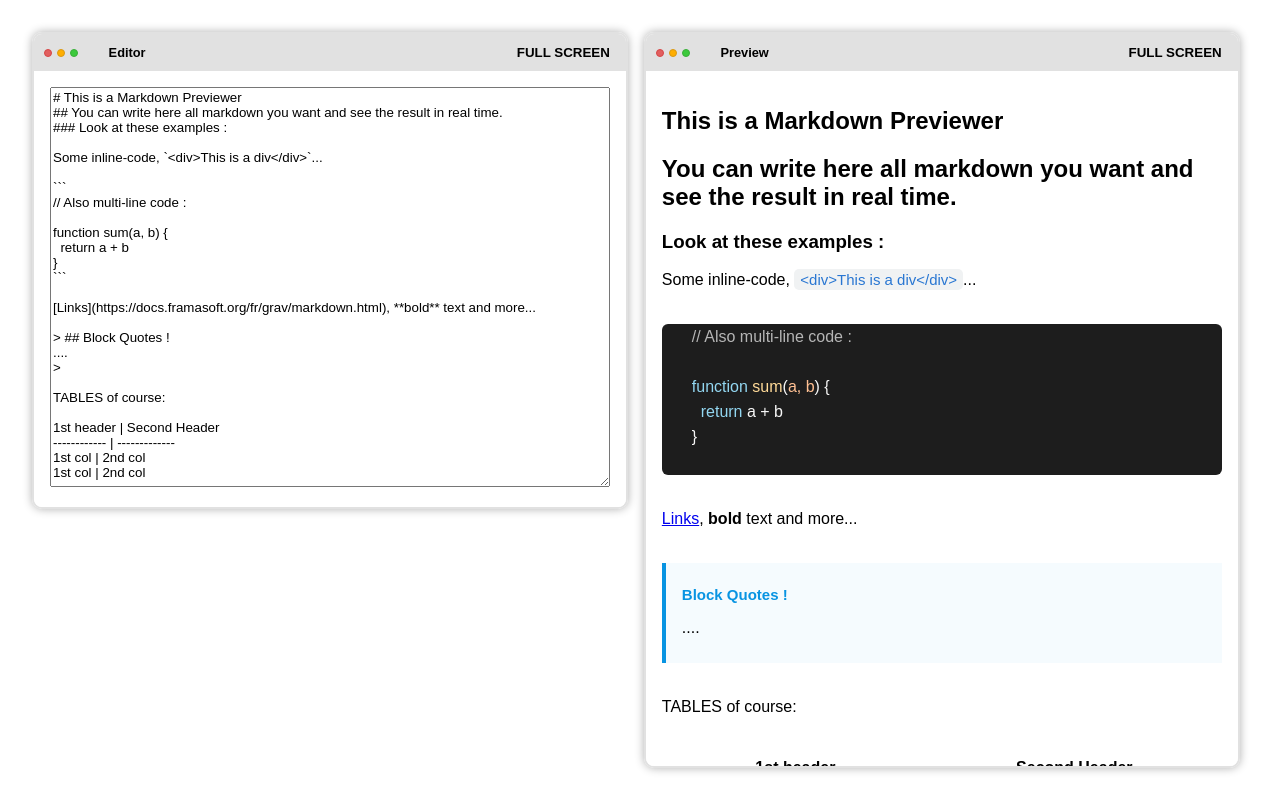
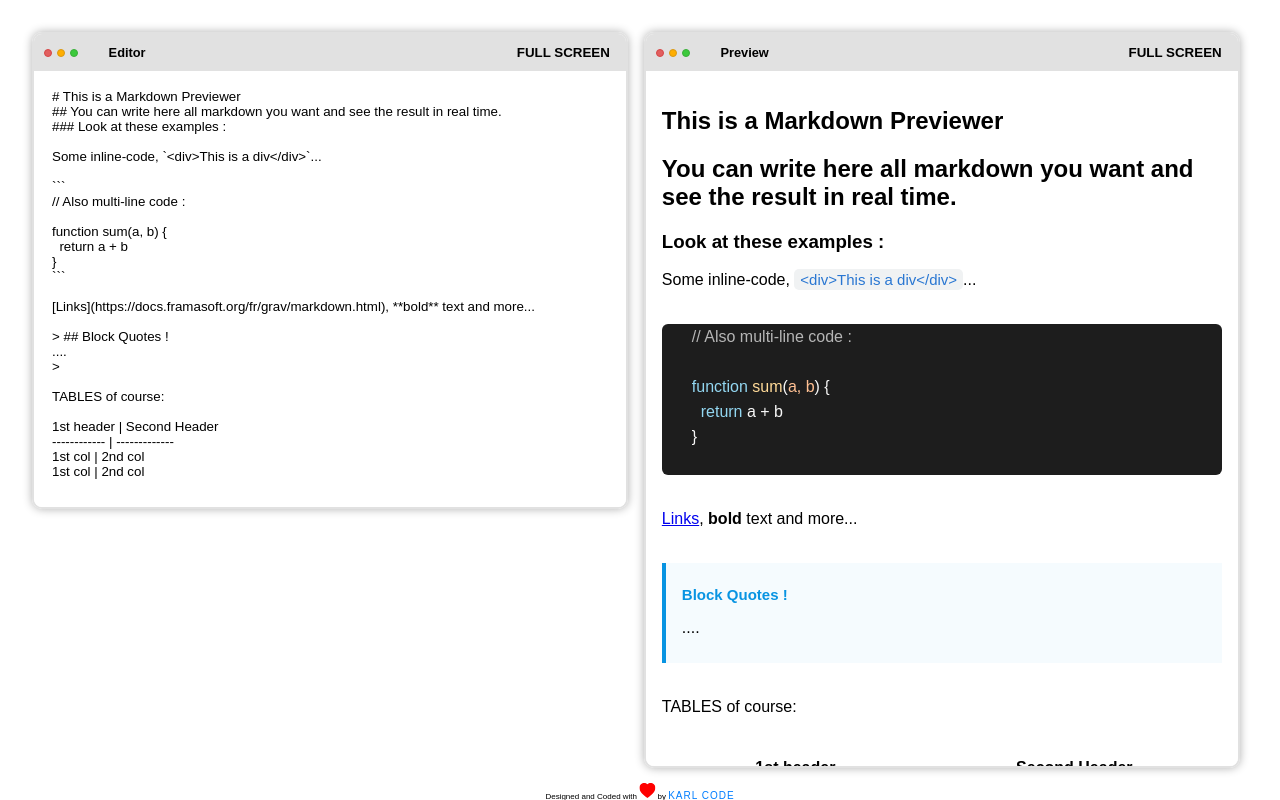
Before and after one commit to TheNewDevl/fcc-Markdown-Previewer, a React (Vite) app: page / in a window 1280 px wide. Built offline with nearby package versions, Linux system fonts and the light colour scheme.

Commit message:
hide resize tool

```diff
--- a/index.html
+++ b/index.html
@@ -3,7 +3,8 @@
 <head>
   <meta charset="UTF-8"/>
   <meta content="width=device-width, initial-scale=1.0" name="viewport"/>
-  <title>Vite + React + TS</title>
+  <meta content="Markdown Editor and Previewer" name="description">
+  <title>Markdown Previewer</title>
 </head>
 <body>
 <div id="root"></div>
--- a/src/App.tsx
+++ b/src/App.tsx
@@ -5,6 +5,7 @@ import {marked} from 'marked';
 import Editor from "./components/Editor/Editor";
 import hljs from "highlight.js"
 import DOMPurify from "dompurify";
+import {Att} from "./components/Atb/Atb";
 
 function App() {
   const [areaValue, setAreaValue] = useState<string>("")
@@ -26,6 +27,7 @@ function App() {
     <div className="App">
       <Editor parser={handleOutput}/>
       <Preview output={areaValue}/>
+      <Att/>
     </div>
   )
 }
--- /dev/null
+++ b/src/components/Atb/Atb.scss
@@ -0,0 +1,17 @@
+.author {
+  background: #fff;
+  width: max-content;
+  font-size: 8px;
+  position: fixed;
+  bottom: -9px;
+  left: 50%;
+  transform: translateX(-50%);
+}
+
+.author a {
+  letter-spacing: 1px;
+  text-transform: uppercase;
+  color: #007eff;
+  font-size: 10px;
+  text-decoration: underline;
+}
--- /dev/null
+++ b/src/components/Atb/Atb.tsx
@@ -0,0 +1,14 @@
+import "./Atb.scss"
+
+export const Att = () => {
+  return (
+    <p className="author">Designed and Coded with&nbsp;
+      <svg className="bi bi-heart-fill" fill="currentColor" height="16" style={{color: "red"}}
+           viewBox="0 0 16 16" width="16" xmlns="http://www.w3.org/2000/svg">
+        <path d="M8 1.314C12.438-3.248 23.534 4.735 8 15-7.534 4.736 3.562-3.248 8 1.314z"
+              fill="red"></path>
+      </svg>
+      &nbsp;by <a href="https://github.com/TheNewDevl" target="_blank">Karl Code</a>
+    </p>
+  )
+}
--- a/src/components/Editor/Editor.scss
+++ b/src/components/Editor/Editor.scss
@@ -1,3 +1,10 @@
 textarea {
+  height: 100%;
+  position: relative;
+  border: none;
+  resize: none;
+}
 
+::-webkit-resizer {
+  display: none;
 }
--- a/src/components/Editor/Editor.tsx
+++ b/src/components/Editor/Editor.tsx
@@ -59,7 +59,8 @@ const Editor = ({parser}: EditorProps) => {
       <textarea ref={textAreaRef}
                 onChange={(e: ChangeEvent<HTMLTextAreaElement>) => parser(e.target.value)}
                 name="editor" id="editor"
-                      placeholder="Enter your markdown text here"></textarea>
+                placeholder="Enter your markdown text here">
+      </textarea>
     </Window>
   )
 }
--- a/src/components/Window/Window.scss
+++ b/src/components/Window/Window.scss
@@ -35,7 +35,6 @@
 
   & .main {
     padding: 1em;
-    height: 100%;
     min-height: 100%;
     background: #fff;
   }
```
Lines whose indentation alone changed are shown as unchanged.
